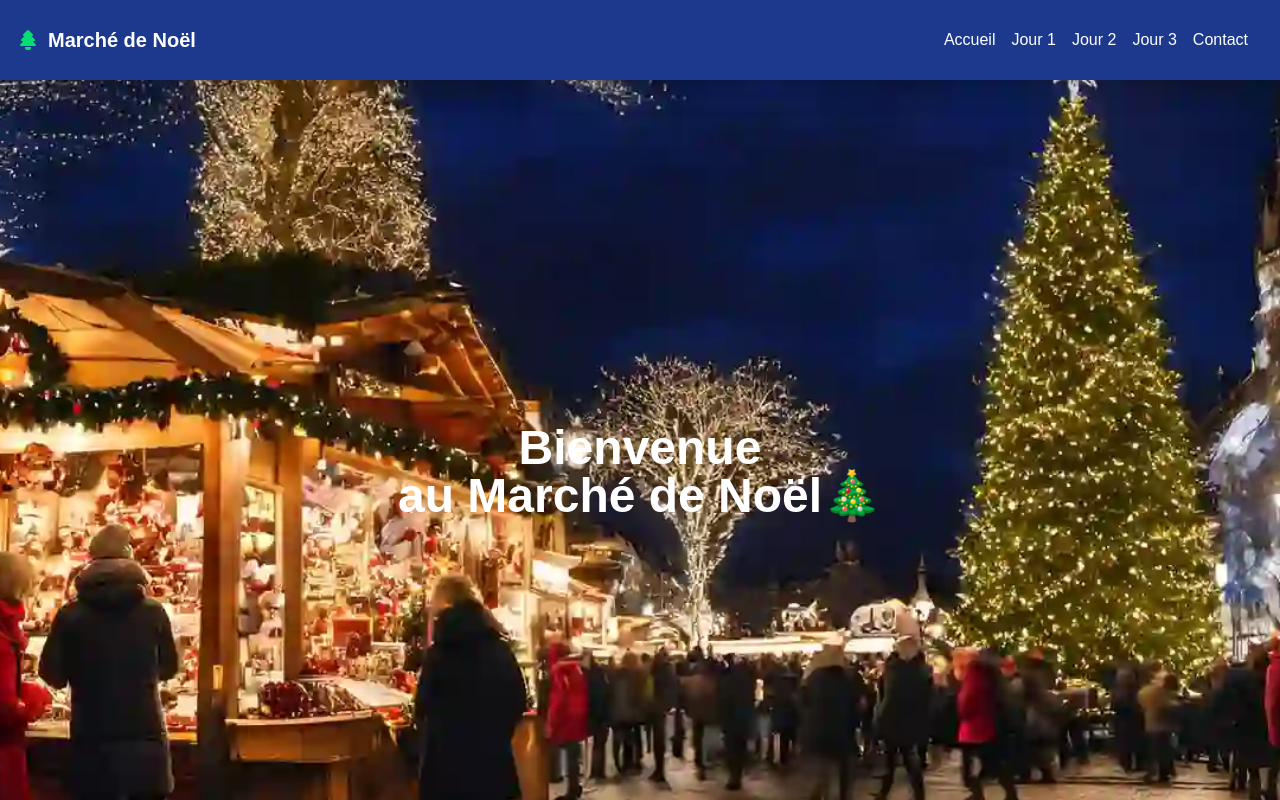
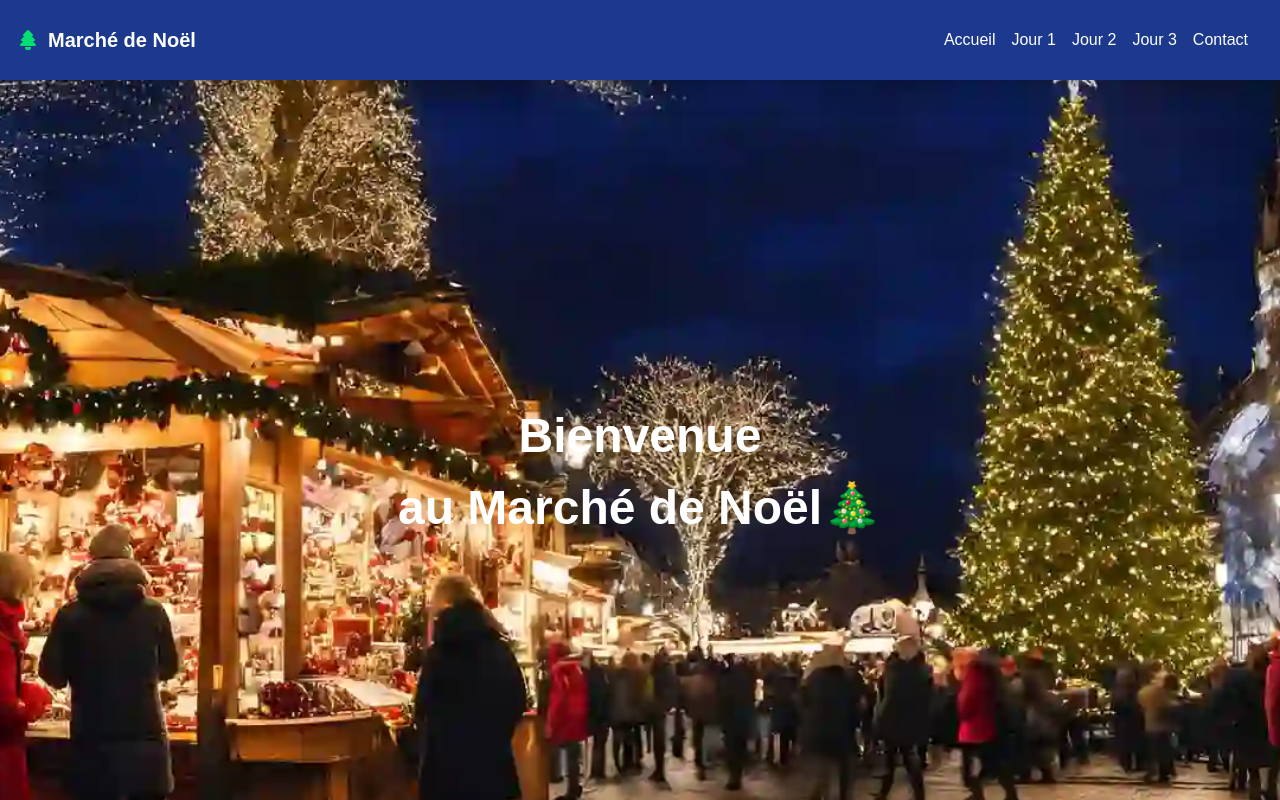
Before and after one commit to Isni-512/event-app, a Next.js app: page / in a window 1280 px wide. Shown: the top 800 px of the page. Built offline with nearby package versions, Linux system fonts and the light colour scheme.

Commit message:
Update font size for headings in Presentation and JourAffichage components

```diff
--- a/components/home/Presentation.jsx
+++ b/components/home/Presentation.jsx
@@ -4,11 +4,13 @@ export default function Presentation() {
       className="h-screen w-full bg-fixed flex items-center justify-center bg-center bg-cover px-4"
       style={{ backgroundImage: 'url("/img/MarcheNoel.webp")' }}
     >
-<h1 className="text-5xl font-bold text-white flex flex-col text-center max-w-4xl">
-  <span>Bienvenue</span>
-  <span>au Marché de Noël🎄</span>
-</h1>
-
+      <h1
+        style={{ fontSize: "3rem" }}
+        className="font-bold text-white flex flex-col text-center max-w-4xl"
+      >
+        <span>Bienvenue</span>
+        <span>au Marché de Noël🎄</span>
+      </h1>
     </section>
   );
 }
--- a/components/jour/JourAffichage.jsx
+++ b/components/jour/JourAffichage.jsx
@@ -12,7 +12,12 @@ export default function JourAffichage({ id }) {
       style={{ backgroundImage: `url(${jour.image})` }}
     >
       <div className="bg-black/60 p-8 rounded-xl max-w-4xl mx-auto">
-        <h1 className="text-3xl font-bold text-center mb-6">{jour.titre}</h1>
+        <h1 style={{ fontSize: "3rem" }} className="font-bold">
+  {jour.titre}
+</h1>
+
+
+
 
         <Timer targetDate={jour.target} />
 
```
